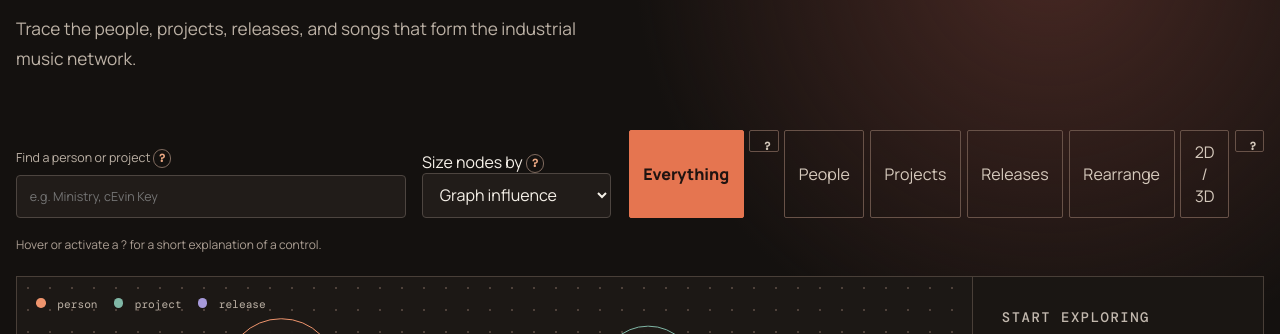
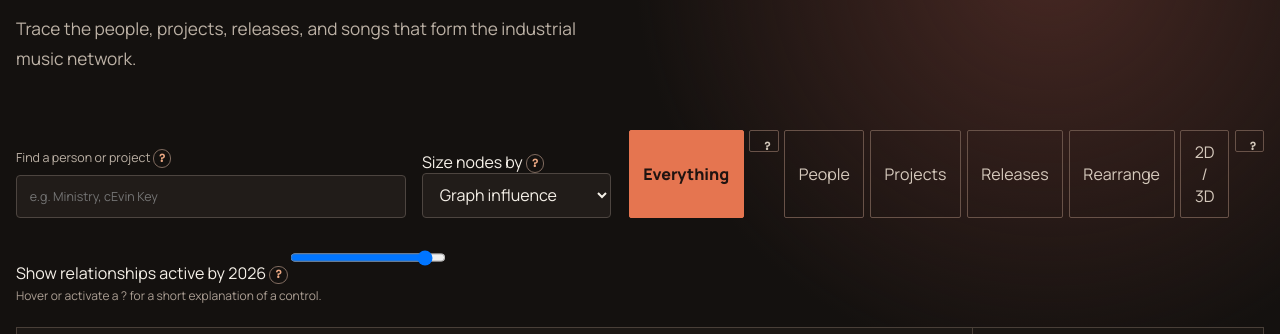
Before and after one commit to dphunct/Knowledge-Graph-of-Industrial-Music, a website built with Vite: page index.html in a window 1280 px wide. Shown: the part 201-535 px from the top of the page. Built offline with nearby package versions, Linux system fonts and the light colour scheme; files whose address does not match are found by name.

Commit message:
Add interactive 3D graph and timeline

```diff
--- a/index.html
+++ b/index.html
@@ -42,6 +42,7 @@
           <button type="button" data-action="dimension">2D / 3D</button><button class="help-button" type="button" data-help="2D is the current working view. The 3D control is a depth preview while the planned renderer with orbit controls is being built.">?</button>
         </div>
       </section>
+      <label class="year-control"><span>Show relationships active by <output id="year-value">2026</output> <button class="help-button" type="button" data-help="The year control filters items with recorded start and end years. Items without researched dates remain visible so unknown does not become false absence.">?</button></span><input id="year" type="range" min="1975" max="2026" value="2026" step="1" /></label>
       <p id="help-text" class="help-text" aria-live="polite">Hover or activate a ? for a short explanation of a control.</p>
 
       <section class="workspace">
```
